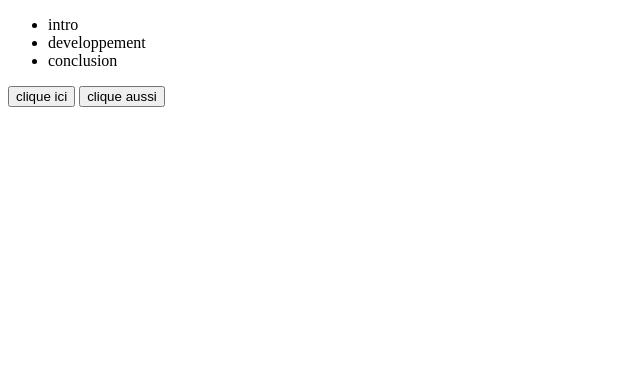
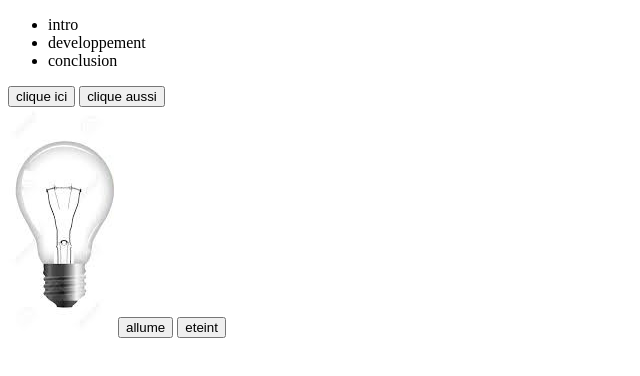
Before and after one commit to stef427/jsvincenthistory, a plain HTML site: page test.html in a window 1280 px wide. Shown: the whole page, without its empty margins (0-640 px from the left). Drawn offline with Linux system fonts and the light colour scheme.

Commit message:
allumage ampoule

```diff
--- a/script.js
+++ b/script.js
@@ -9,3 +9,12 @@ function appears() {
     document.getElementById("clique").innerHTML = "ici c'est l'accueil";
 
 }
+
+function turnOn() {
+    document.getElementById("img").src = "image2.jpg";
+
+}
+
+function turnOff() {
+    document.getElementById("img").src = "image.jpg";
+}
--- a/test.html
+++ b/test.html
@@ -18,7 +18,11 @@
         <button onclick="center()">clique ici </button>
         <button onclick="appears()">clique aussi</button>
     </nav>
-
+    <div>
+        <img id="img" src="image.jpg" alt="ampoule">
+        <button onclick="turnOn()">allume</button>
+        <button onclick="turnOff()">eteint</button>
+    </div>
 </body>
 <script src="script.js"></script>
 
```
Also changed, not shown: image.jpg (added), image2.jpg (added), 1 other file.
